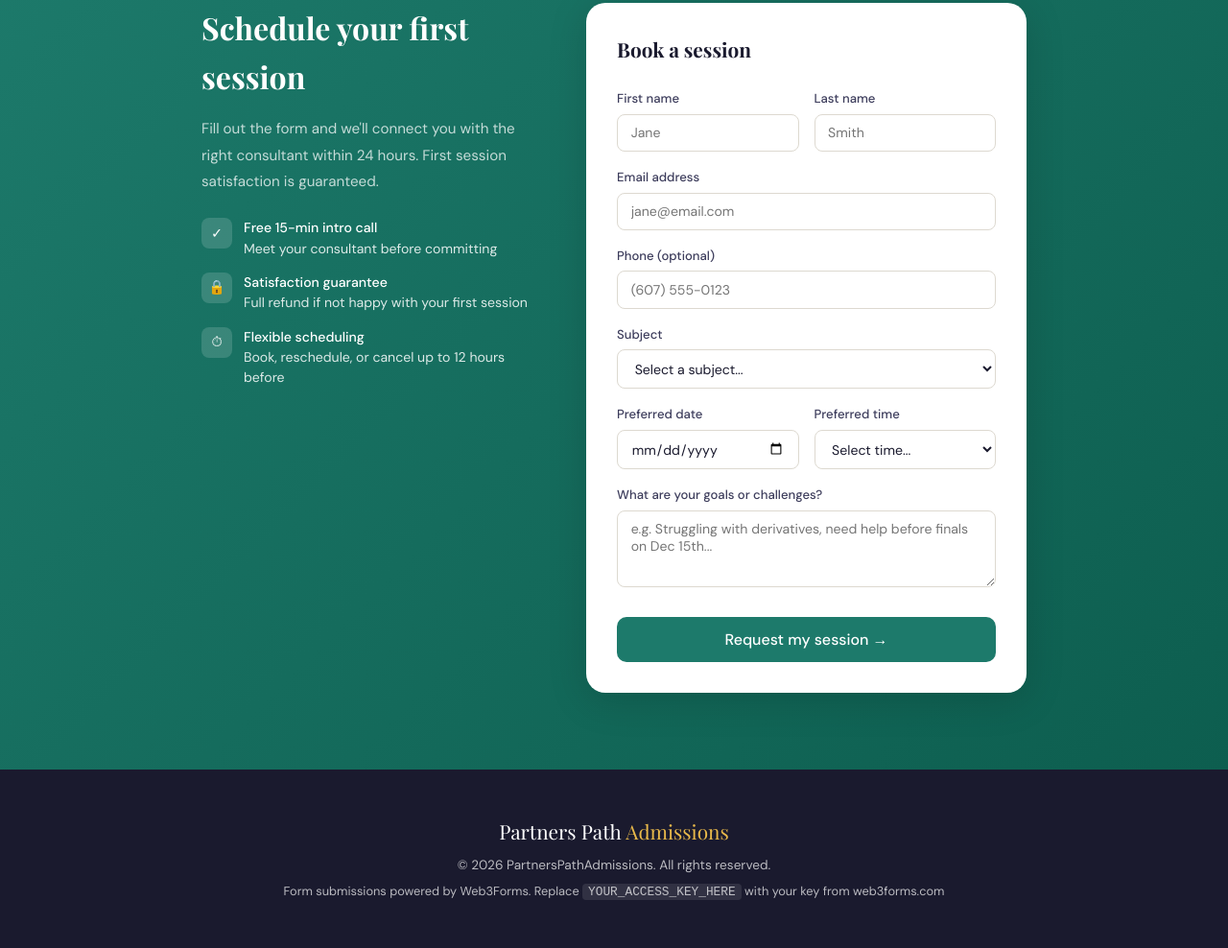
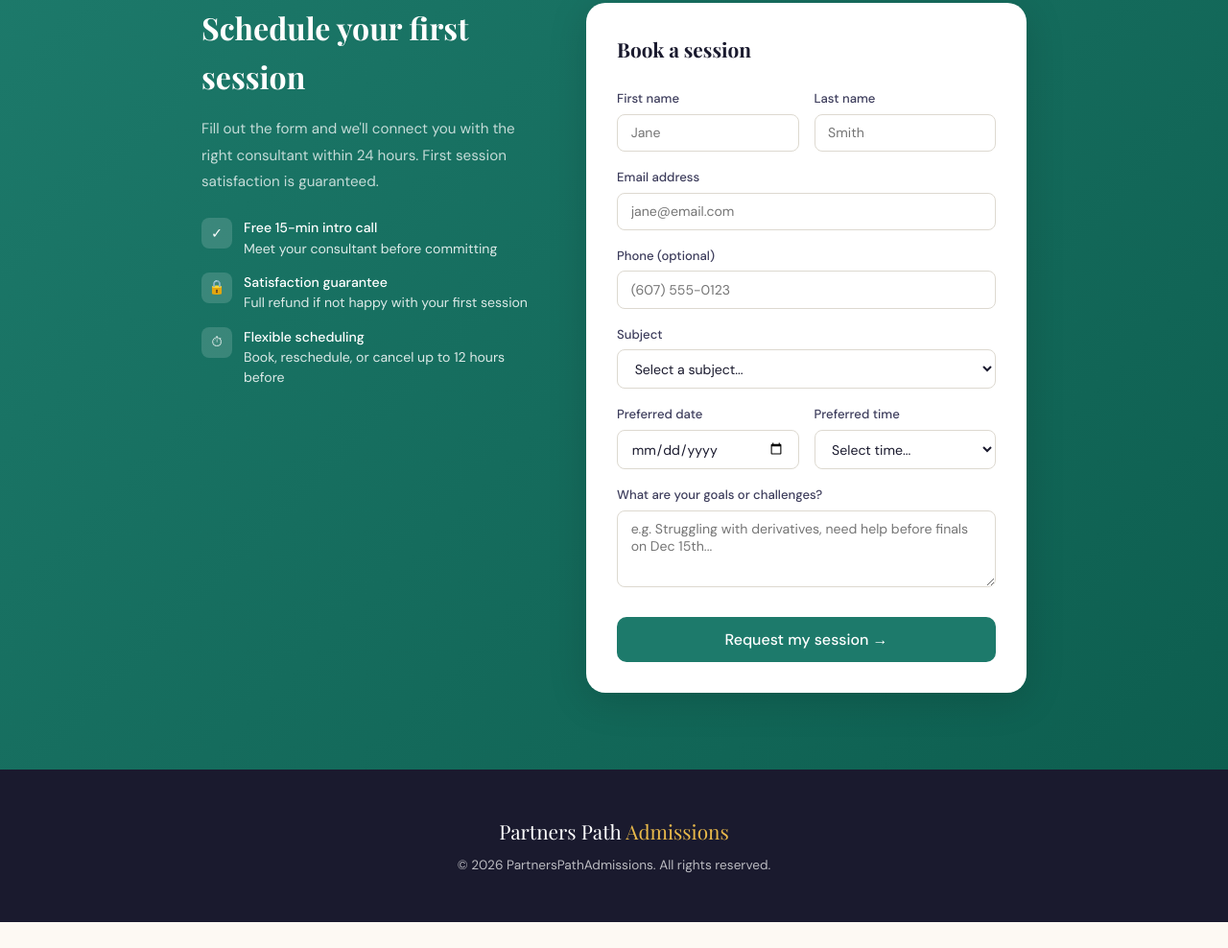
Before and after one commit to PartnersAdmissions/partnersadmissions, a plain HTML site: page index.html in a window 1280 px wide. Shown: the part 1978-2966 px from the top of the page at 96% size. After the commit the page ends 2939 px from the top, so only its background shows below. Drawn offline with nearby package versions, Linux system fonts and the light colour scheme.

Commit message:
Update index.html

```diff
--- a/index.html
+++ b/index.html
@@ -142,7 +142,7 @@
     <div class="form-card">
       <h3>Book a session</h3>
       <form id="booking-form" action="https://api.web3forms.com/submit" method="POST">
-        <input type="hidden" name="access_key" value="YOUR_ACCESS_KEY_HERE">
+        <input type="hidden" name="access_key" value="ca4d732a-3eb6-40d1-b957-d5e76e09fc23">
         <input type="hidden" name="subject" value="New Session Booking — EssayConsultant">
         <input type="checkbox" name="botcheck" style="display:none">
         <input type="hidden" name="redirect" value="false">
@@ -270,7 +270,6 @@
 <footer>
   <div class="logo-f">Partners Path <span>Admissions</span></div>
   <p style="margin-top:.5rem">© 2026 PartnersPathAdmissions. All rights reserved.</p>
-  <p style="margin-top:.35rem;font-size:.8rem">Form submissions powered by Web3Forms. Replace <code style="background:rgba(255,255,255,.1);padding:1px 6px;border-radius:4px">YOUR_ACCESS_KEY_HERE</code> with your key from web3forms.com</p>
 </footer>
 
 </body>
```
